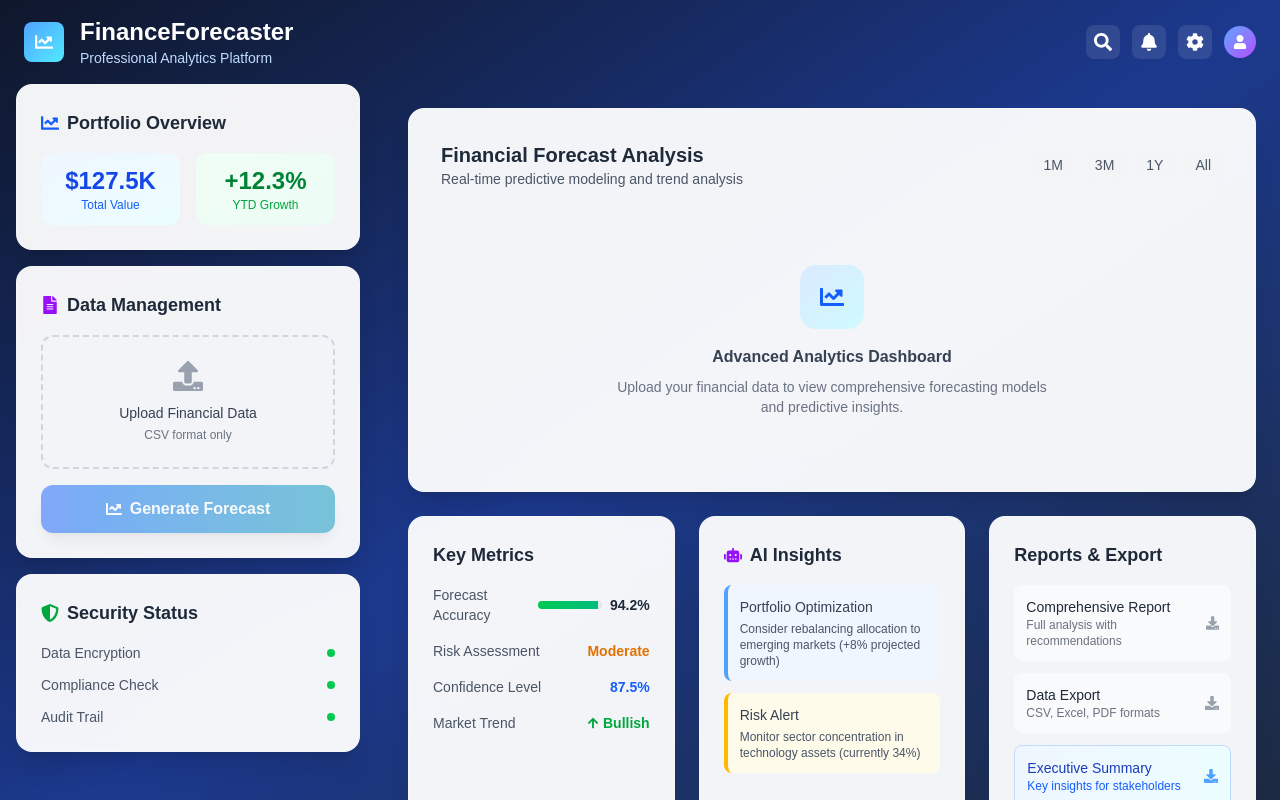
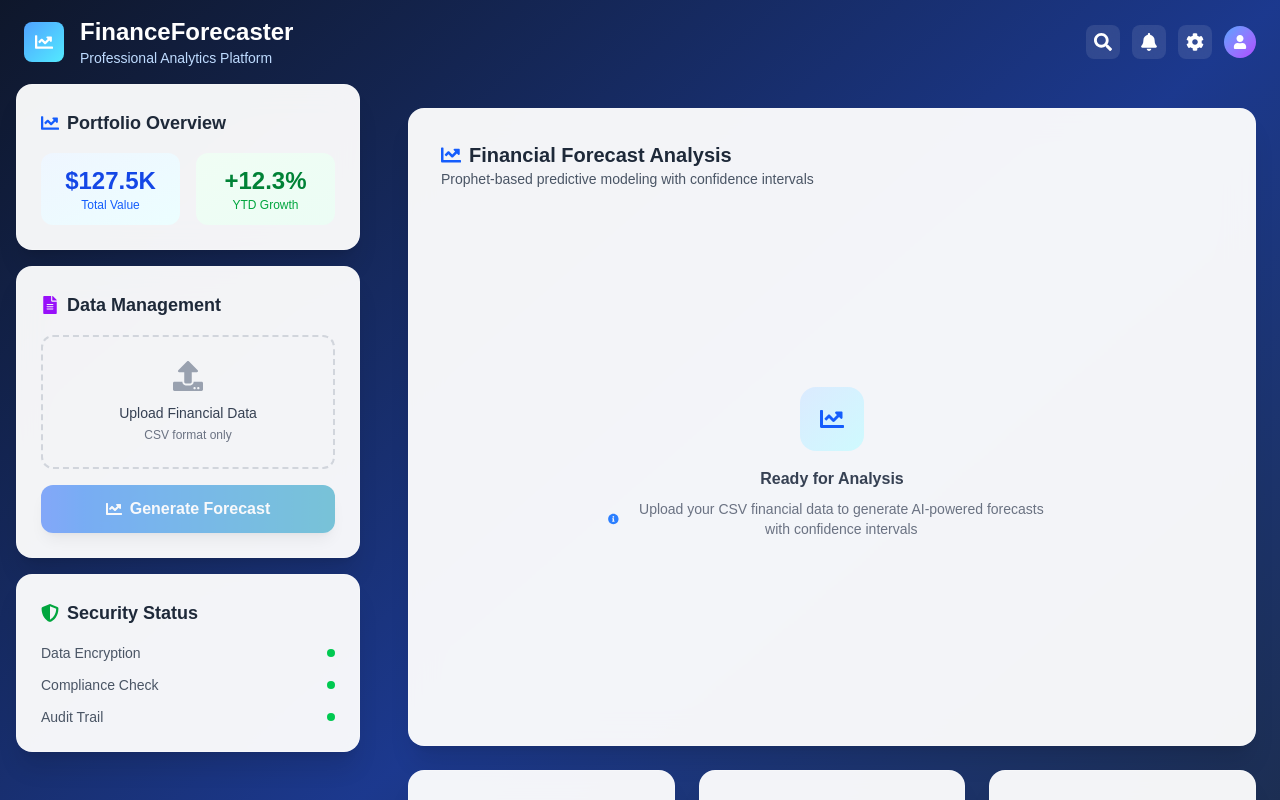
Before and after one commit to SkyJirayuDev/ai-finforecaster, a Next.js app: page / in a window 1280 px wide. Shown: the top 800 px of the page. Built offline with nearby package versions, Linux system fonts and the light colour scheme.

Commit message:
fixed before

```diff
--- a/package.json
+++ b/package.json
@@ -17,7 +17,8 @@
     "react": "^19.0.0",
     "react-chartjs-2": "^5.3.0",
     "react-dom": "^19.0.0",
-    "react-icons": "^5.5.0"
+    "react-icons": "^5.5.0",
+    "recharts": "^3.0.0"
   },
   "devDependencies": {
     "@eslint/eslintrc": "^3",
@@ -27,6 +28,7 @@
     "@types/react": "^19",
     "@types/react-dom": "^19",
     "@types/react-icons": "^2.2.7",
+    "@types/recharts": "^1.8.29",
     "eslint": "^9",
     "eslint-config-next": "15.3.4",
     "tailwindcss": "^4",
--- a/src/components/ForecastChart.tsx
+++ b/src/components/ForecastChart.tsx
@@ -9,11 +9,12 @@ import {
   Tooltip,
   Legend,
   TimeScale,
+  Filler,
 } from "chart.js";
 import "chartjs-adapter-date-fns";
 import { Line } from "react-chartjs-2";
 import { useMemo } from "react";
-import { FaChartLine } from "react-icons/fa";
+import { FaChartLine, FaInfoCircle } from "react-icons/fa";
 
 // register the scales and elements we need
 ChartJS.register(
@@ -23,13 +24,16 @@ ChartJS.register(
   PointElement,
   Tooltip,
   Legend,
-  TimeScale
+  TimeScale,
+  Filler
 );
 
 interface ForecastPoint {
-  ds: string; // ISO date
-  yhat: number; // forecast
-  actual?: number | null; // ✅ ใช้ชื่อ actual ให้ตรงกับ backend
+  ds: string;
+  yhat: number;
+  yhat_upper?: number;
+  yhat_lower?: number;
+  actual?: number | null;
 }
 
 interface ForecastChartProps {
@@ -37,90 +41,270 @@ interface ForecastChartProps {
 }
 
 export default function ForecastChart({ forecastResult }: ForecastChartProps) {
-  const chartData = useMemo(() => {
-    if (!forecastResult || forecastResult.length === 0) return null;
+  const { chartData, stats } = useMemo(() => {
+    if (!forecastResult || forecastResult.length === 0)
+      return { chartData: null, stats: null };
 
-    return {
-      labels: forecastResult.map((pt) => pt.ds),
+    // แยกข้อมูล actual กับ forecast
+    const actualData = forecastResult.filter((pt) => pt.actual !== null);
+    const forecastData = forecastResult.filter((pt) => pt.actual === null);
+    const allData = [...actualData, ...forecastData];
+
+    // คำนวณสถิติ
+    const actualValues = actualData.map((pt) => pt.actual!);
+    const forecastValues = forecastData.map((pt) => pt.yhat);
+
+    const stats = {
+      actualAvg:
+        actualValues.length > 0
+          ? actualValues.reduce((a, b) => a + b, 0) / actualValues.length
+          : 0,
+      forecastAvg:
+        forecastValues.length > 0
+          ? forecastValues.reduce((a, b) => a + b, 0) / forecastValues.length
+          : 0,
+      actualCount: actualValues.length,
+      forecastCount: forecastValues.length,
+      trend:
+        forecastValues.length > 0 && actualValues.length > 0
+          ? ((forecastValues[forecastValues.length - 1] -
+              actualValues[actualValues.length - 1]) /
+              actualValues[actualValues.length - 1]) *
+            100
+          : 0,
+    };
+
+    const chartData = {
+      labels: allData.map((pt) => pt.ds),
       datasets: [
         {
-          label: "Actual",
-          data: forecastResult.map((pt) => pt.actual ?? null), // ✅ เปลี่ยนจาก pt.y ➜ pt.actual
+          label: "Actual Data",
+          data: allData.map((pt) => pt.actual ?? null),
           borderColor: "#3B82F6",
-          backgroundColor: "rgba(59,130,246,0.2)",
+          backgroundColor: "rgba(59,130,246,0.1)",
+          pointBackgroundColor: "#3B82F6",
+          pointBorderColor: "#ffffff",
+          pointBorderWidth: 2,
+          pointRadius: 4,
           fill: false,
-          spanGaps: true,
+          tension: 0.2,
         },
         {
           label: "Forecast",
-          data: forecastResult.map((pt) => pt.yhat),
+          data: allData.map((pt) => (pt.actual === null ? pt.yhat : null)),
           borderColor: "#10B981",
-          backgroundColor: "rgba(16,185,129,0.2)",
+          backgroundColor: "rgba(16,185,129,0.1)",
+          pointBackgroundColor: "#10B981",
+          pointBorderColor: "#ffffff",
+          pointBorderWidth: 2,
+          pointRadius: 4,
+          borderDash: [5, 5], // เส้นประ
           fill: false,
+          tension: 0.2,
         },
-      ],
+        {
+          label: "Confidence Interval",
+          data: allData.map((pt) => pt.yhat_upper ?? null),
+          borderColor: "rgba(16,185,129,0.3)",
+          backgroundColor: "rgba(16,185,129,0.1)",
+          pointRadius: 0,
+          fill: "+1", // Fill to next dataset
+          tension: 0.2,
+        },
+        {
+          label: "",
+          data: allData.map((pt) => pt.yhat_lower ?? null),
+          borderColor: "rgba(16,185,129,0.3)",
+          backgroundColor: "rgba(16,185,129,0.05)",
+          pointRadius: 0,
+          fill: false,
+          tension: 0.2,
+        },
+      ].filter((dataset) => dataset.label !== ""), // ซ่อน dataset ที่ไม่มี label
     };
+
+    return { chartData, stats };
   }, [forecastResult]);
 
   return (
-    <div className="bg-white/95 backdrop-blur-lg rounded-2xl p-4 lg:p-8 shadow-xl border border-white/20 min-h-[300px] lg:h-96">
+    <div className="bg-white/95 backdrop-blur-lg rounded-2xl p-4 lg:p-8 shadow-xl border border-white/20">
       {/* Header */}
-      <div className="flex flex-col lg:flex-row lg:items-center justify-between mb-4 lg:mb-6 gap-4">
+      <div className="flex flex-col lg:flex-row lg:items-center justify-between mb-6 gap-4">
         <div>
-          <h2 className="text-lg lg:text-xl font-bold text-gray-800">
+          <h2 className="text-lg lg:text-xl font-bold text-gray-800 flex items-center gap-2">
+            <FaChartLine className="text-blue-600" />
             Financial Forecast Analysis
           </h2>
           <p className="text-gray-600 text-xs lg:text-sm">
-            Real-time predictive modeling and trend analysis
+            Prophet-based predictive modeling with confidence intervals
           </p>
         </div>
-        <div className="flex gap-2 overflow-x-auto pb-2 lg:pb-0">
-          {["1M", "3M", "1Y", "All"].map((lbl) => (
-            <button
-              key={lbl}
-              className="px-3 py-1.5 text-xs lg:text-sm bg-gray-100 text-gray-600 rounded-lg hover:bg-gray-200 transition whitespace-nowrap"
+
+        {stats && (
+          <div className="flex gap-2 lg:gap-4 text-xs">
+            <div className="bg-blue-50 px-3 py-2 rounded-lg">
+              <div className="text-blue-800 font-semibold">Historical Avg</div>
+              <div className="text-blue-600">
+                {stats.actualAvg.toLocaleString("en-US", {
+                  minimumFractionDigits: 0,
+                  maximumFractionDigits: 0,
+                })}
+              </div>
+            </div>
+            <div className="bg-green-50 px-3 py-2 rounded-lg">
+              <div className="text-green-800 font-semibold">Forecast Avg</div>
+              <div className="text-green-600">
+                {stats.forecastAvg.toLocaleString("en-US", {
+                  minimumFractionDigits: 0,
+                  maximumFractionDigits: 0,
+                })}
+              </div>
+            </div>
+            <div
+              className={`px-3 py-2 rounded-lg ${
+                stats.trend >= 0 ? "bg-green-50" : "bg-red-50"
+              }`}
             >
-              {lbl}
-            </button>
-          ))}
+              <div
+                className={`font-semibold ${
+                  stats.trend >= 0 ? "text-green-800" : "text-red-800"
+                }`}
+              >
+                Trend
               </div>
+              <div
+                className={`${
+                  stats.trend >= 0 ? "text-green-600" : "text-red-600"
+                }`}
+              >
+                {stats.trend >= 0 ? "+" : ""}
+                {stats.trend.toFixed(1)}%
+              </div>
+            </div>
+          </div>
+        )}
       </div>
 
       {/* Chart */}
-      <div className="flex-1 flex items-center justify-center h-48 lg:h-64">
+      <div className="relative w-full h-[500px]">
         {chartData ? (
           <Line
             data={chartData}
             options={{
+              responsive: true,
+              maintainAspectRatio: false,
+              plugins: {
+                legend: {
+                  display: true,
+                  position: "top",
+                  labels: {
+                    filter: (item) => item.text !== "", // ซ่อน empty labels
+                    usePointStyle: true,
+                    pointStyle: "circle",
+                  },
+                },
+                tooltip: {
+                  mode: "index",
+                  intersect: false,
+                  callbacks: {
+                    label: function (context) {
+                      if (
+                        context.datasetIndex === 2 ||
+                        context.datasetIndex === 3
+                      )
+                        return ""; // ใช้ "" แทน null
+
+                      const label = context.dataset.label || "";
+                      const value = context.parsed.y;
+                      if (value === null || value === undefined) return ""; // ป้องกัน null/undefined
+
+                      return `${label}: ${value.toLocaleString("en-US", {
+                        minimumFractionDigits: 0,
+                        maximumFractionDigits: 0,
+                      })}`;
+                    },
+                  },
+                },
+              },
               scales: {
                 x: {
                   type: "time",
-                  time: { unit: "month", tooltipFormat: "yyyy-MM-dd" },
-                  title: { display: true, text: "Date" },
+                  time: {
+                    unit: "month",
+                    tooltipFormat: "MMM yyyy",
+                    displayFormats: {
+                      month: "MMM yy",
+                    },
+                  },
+                  title: {
+                    display: true,
+                    text: "Date",
+                    font: { weight: "bold" },
+                  },
+                  grid: {
+                    color: "rgba(0,0,0,0.1)",
+                  },
                 },
                 y: {
-                  title: { display: true, text: "Value" },
+                  title: {
+                    display: true,
+                    text: "Amount",
+                    font: { weight: "bold" },
+                  },
+                  grid: {
+                    color: "rgba(0,0,0,0.1)",
+                  },
+                  ticks: {
+                    callback: function (value) {
+                      return typeof value === "number"
+                        ? value.toLocaleString("en-US", {
+                            minimumFractionDigits: 0,
+                            maximumFractionDigits: 0,
+                          })
+                        : value;
                     },
                   },
-              responsive: true,
-              maintainAspectRatio: false,
+                },
+              },
+              interaction: {
+                mode: "index",
+                intersect: false,
+              },
             }}
+            style={{ width: "100%", height: "100%" }}
           />
         ) : (
-          <div className="text-center px-4">
+          <div className="h-full flex items-center justify-center text-center px-4">
+            <div>
               <div className="w-16 h-16 bg-gradient-to-br from-blue-100 to-cyan-100 rounded-2xl mx-auto mb-4 flex items-center justify-center">
                 <FaChartLine className="text-2xl text-blue-600" />
               </div>
               <h3 className="text-base font-semibold text-gray-700 mb-2">
-              Advanced Analytics Dashboard
+                Ready for Analysis
               </h3>
-            <p className="text-gray-500 text-sm max-w-md mx-auto">
-              Upload your financial data to view comprehensive forecasting
-              models and predictive insights.
+              <p className="text-gray-500 text-sm max-w-md mx-auto flex items-center gap-2">
+                <FaInfoCircle className="text-blue-500" />
+                Upload your CSV financial data to generate AI-powered forecasts
+                with confidence intervals
               </p>
+            </div>
           </div>
         )}
       </div>
+
+      {/* Footer Info */}
+      {stats && (
+        <div className="mt-4 pt-4 border-t border-gray-200">
+          <div className="flex flex-wrap gap-4 text-xs text-gray-600">
+            <span>
+              📊 Data Points: {stats.actualCount} historical,{" "}
+              {stats.forecastCount} forecast
+            </span>
+            <span>🤖 Model: Facebook Prophet with seasonality detection</span>
+            <span>📈 Confidence Level: 80%</span>
+          </div>
+        </div>
+      )}
     </div>
   );
 }
```
Also changed, not shown: src/components/CSVUploader.tsx (+17 -16 lines), 2 other files (tests, documents, lock files or other folders). Lines whose indentation alone changed are shown as unchanged.
